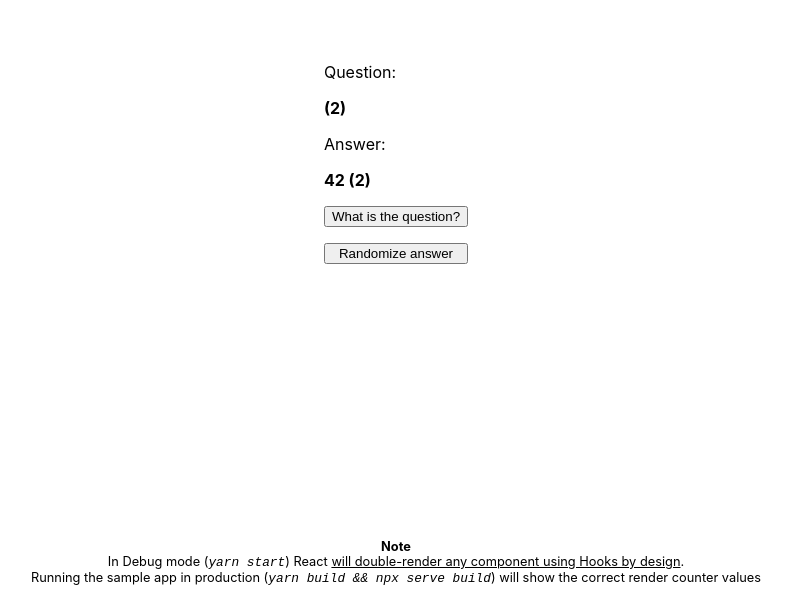
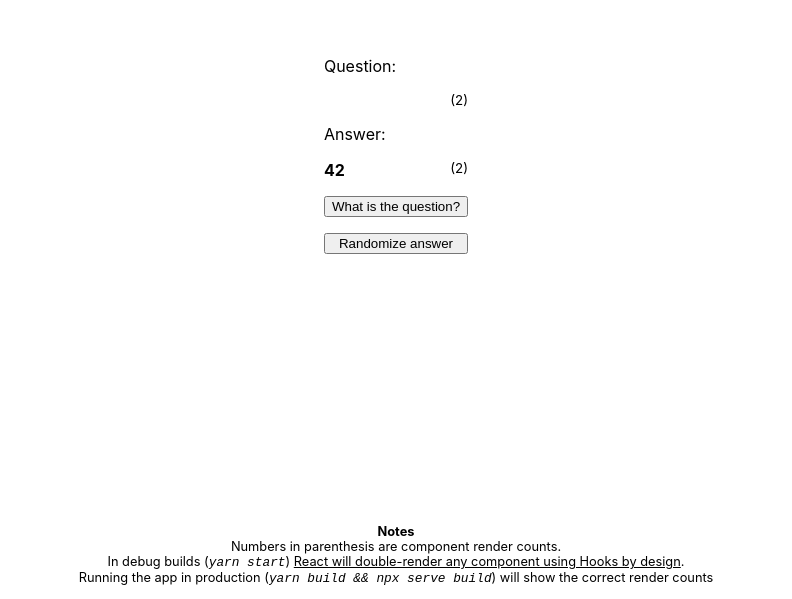
Before and after one commit to amcgee/state-service-poc, a React (Create React App) app: page / in a window 1280 px wide. Shown: the part 201-800 px from the top of the page, without its empty margins (244-1036 px from the left). Built offline with nearby package versions, Linux system fonts and the light colour scheme.

Commit message:
chore: rename action hook, sample app style changes

```diff
--- a/src/App.css
+++ b/src/App.css
@@ -18,6 +18,10 @@
   margin: auto;
 }
 
+small {
+  float: right;
+}
+
 p {
   text-align: center;
   font-size: 0.8rem;
--- a/src/App.js
+++ b/src/App.js
@@ -1,20 +1,22 @@
 import React from 'react';
 import './App.css';
-import { GlobalStateProvider, useGlobalDispatcher, useGlobalState } from './globalStateService';
+import { GlobalStateProvider, useGlobalAction, useGlobalState } from './globalStateService';
 
-const defineQuestionAC = question => ({
+// Action creators
+const acDefineQuestion = question => ({
   type: 'DEFINE_QUESTION',
   question
 })
-const setAnswerAC = answer => ({
+const acSetAnswer = answer => ({
   type: 'SET_ANSWER',
   answer
 })
+
+// Reducer
 const defaultState = {
   answer: 42,
   question: undefined
 }
-
 const sampleReducer = (state = defaultState, action) => {
   switch (action?.type) {
     case 'DEFINE_QUESTION':
@@ -32,30 +34,38 @@ const sampleReducer = (state = defaultState, action) => {
   }
 }
 
+// Consumer Components
 let questionRenderCount = 0
 const questionSelector = state => state.question
 const Question = () => {
   const [question] = useGlobalState(questionSelector)
-  return <strong>{question} ({++questionRenderCount})</strong>
+  return <span>
+    <strong>{question}</strong>
+    <small>({++questionRenderCount})</small>
+  </span>
 }
 
 let answerRenderCount = 0
 const Answer = () => {
   const [answer] = useGlobalState(state => state.answer) // inline selectors work too
-  return <strong>{answer} ({++answerRenderCount})</strong>
+  return <span>
+    <strong>{answer}</strong>
+    <small>({++answerRenderCount})</small>
+  </span>
 }
 
 const SolveButton = () => {
-  const defineQuestion = useGlobalDispatcher(defineQuestionAC)
+  const defineQuestion = useGlobalAction(acDefineQuestion)
 
   return <button onClick={() => defineQuestion('What is the meaning of life, the universe, and everything?')}>What is the question?</button>
 }
 const RandomizeButton = () => {
-  const setAnswer = useGlobalDispatcher(setAnswerAC)
+  const setAnswer = useGlobalAction(acSetAnswer)
 
   return <button onClick={() => setAnswer(Math.floor(Math.random() * 10000))}>Randomize answer</button>
 }
 
+// Top-level application
 const App = () => (
   <GlobalStateProvider reducer={sampleReducer}>
     <div className="outer">
@@ -66,9 +76,12 @@ const App = () => (
         <RandomizeButton />
       </div>
       <p>
-        <strong>Note</strong><br/>
-          In Debug mode (<em>yarn start</em>) React <a href="https://github.com/facebook/react/issues/15074#issuecomment-471197572" target="_blank">will double-render any component using Hooks by design</a>.<br/>
-          Running the sample app in production (<em>yarn build &amp;&amp; npx serve build</em>) will show the correct render counter values
+        <strong>Notes</strong><br/>
+          Numbers in parenthesis are component render counts.<br/>
+          {process.env.NODE_ENV !== 'production' && <>
+            In debug builds (<em>yarn start</em>) <a href="https://github.com/facebook/react/issues/15074#issuecomment-471197572" target="_blank" rel="noopener noreferrer">React will double-render any component using Hooks by design</a>.<br/>
+            Running the app in production (<em>yarn build &amp;&amp; npx serve build</em>) will show the correct render counts
+          </>}
       </p>
 
     </div>
--- a/src/globalStateService.js
+++ b/src/globalStateService.js
@@ -55,7 +55,7 @@ export const useGlobalDispatch = () => {
     return useContext(GlobalStateContext).dispatch
 }
 
-export const useGlobalDispatcher = (actionCreator) => {
+export const useGlobalAction = (actionCreator) => {
     const dispatch = useGlobalDispatch()
     return useCallback((...args) => {
         dispatch(actionCreator(...args))
```
